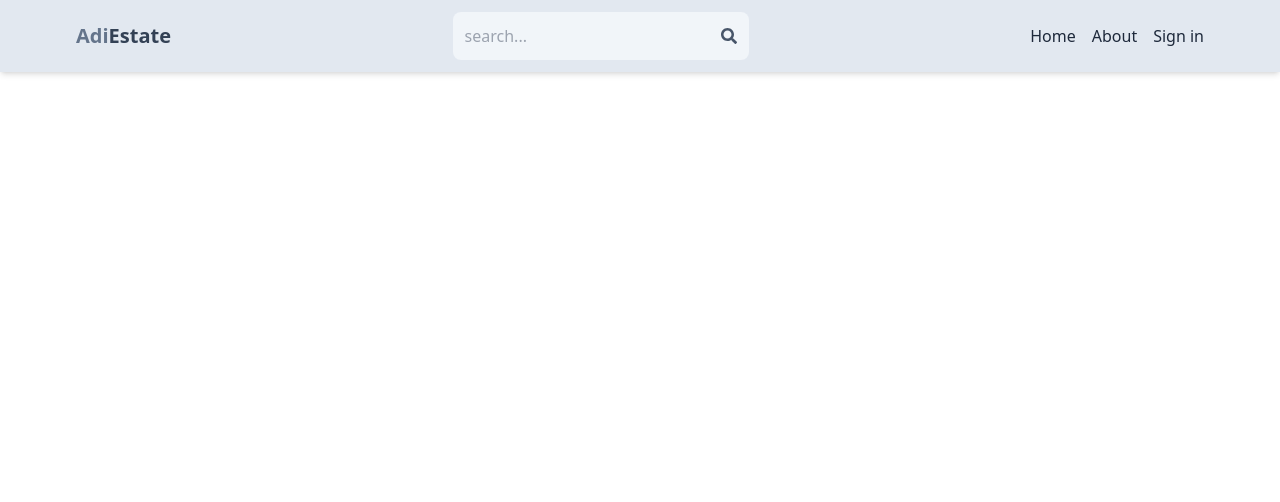
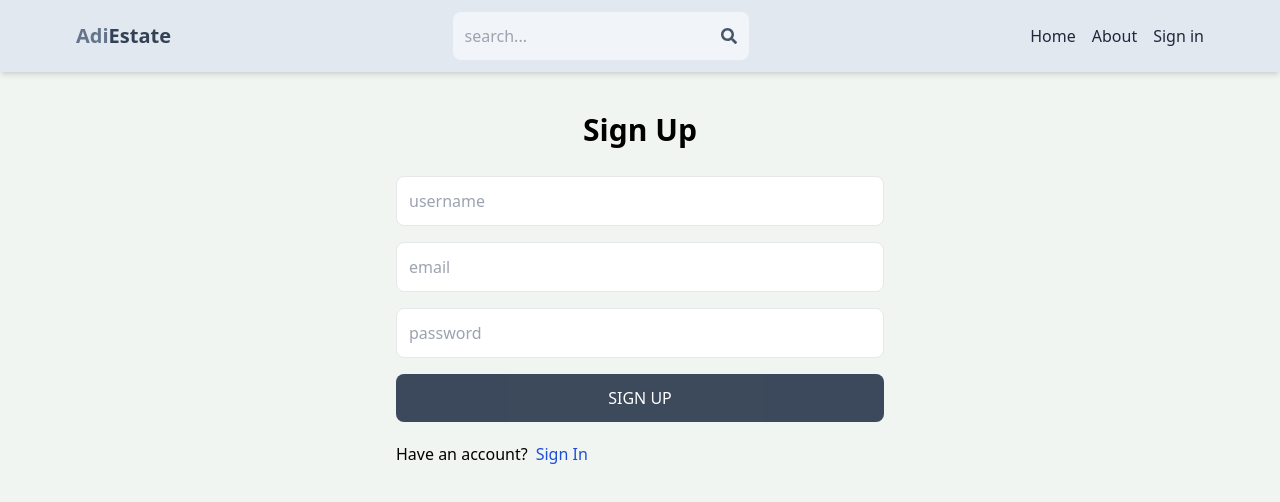
Before and after one commit to AdiMondal/mern-estate, a React (Vite) app in the folder client/: page /signup in a window 1280 px wide. Shown: the top 502 px of the page. Built offline with nearby package versions, Linux system fonts and the light colour scheme.

Commit message:
complete sign up page ui

```diff
--- a/client/src/App.jsx
+++ b/client/src/App.jsx
@@ -13,8 +13,8 @@
       <Header />
       <Routes>
         <Route path = "/" element = {<Home />} />
-         <Route path = "/sign-in" element = {<SignIn />} />
-          <Route path = "/sign-up" element = {<SignUp />} />
+         <Route path = "/signin" element = {<SignIn />} />
+          <Route path = "/signup" element = {<SignUp />} />
           <Route path = "/about" element = {<About/>} />
           <Route path = "/profile" element = {<Profile />} />
       </Routes>
--- a/client/src/components/Header.jsx
+++ b/client/src/components/Header.jsx
@@ -22,7 +22,7 @@
           <Link to = '/About'>
            <li className='hidden sm:inline text-slate-800 hover:underline'>About</li>
            </Link>
-           <Link to = '/Signin'>
+           <Link to = '/SignUp'>
             <li className=' sm:inline text-slate-800 hover:underline'>Sign in</li>
             </Link>
         </ul>
--- a/client/src/index.css
+++ b/client/src/index.css
@@ -2,3 +2,7 @@
 @import 'tailwindcss/base';
 @import 'tailwindcss/components';
 @import 'tailwindcss/utilities';
+
+body{
+    background-color: rgb(241, 245, 241);
+}
--- a/client/src/pages/SignUp.jsx
+++ b/client/src/pages/SignUp.jsx
@@ -1,7 +1,23 @@
-import React from 'react'
+import React from 'react';
+import {Link} from 'react-router-dom';
 
 export default function SignUp() {
   return (
-    <div>Signout</div>
+    <div className='p-3 max-w-lg mx-auto'>
+      <h1 className = 'text-3xl text-center font-bold my-7'>Sign Up</h1>
+      <form className='flex flex-col gap-4'>
+        <input type = "text" placeholder='username' className ='border p-3 rounded-lg' id = 'username' />
+        <input type = "email" placeholder='email' className ='border p-3 rounded-lg' id = 'email' />
+        <input type = "password" placeholder='password' className ='border p-3 rounded-lg' id = 'password' />
+        <button className='bg-slate-700 text-white p-3 rounded-lg uppercase hover: opacity-95 disabled:opacity-80'>Sign Up</button>
+      </form>
+      <div className="flex gap-2 mt-5">
+        <p>Have an account?</p>
+        <Link to = {"/SignIn"}>
+         <span className='text-blue-700'>Sign In</span>
+        </Link>
+      </div>
+    </div>
+
   )
 }
```
